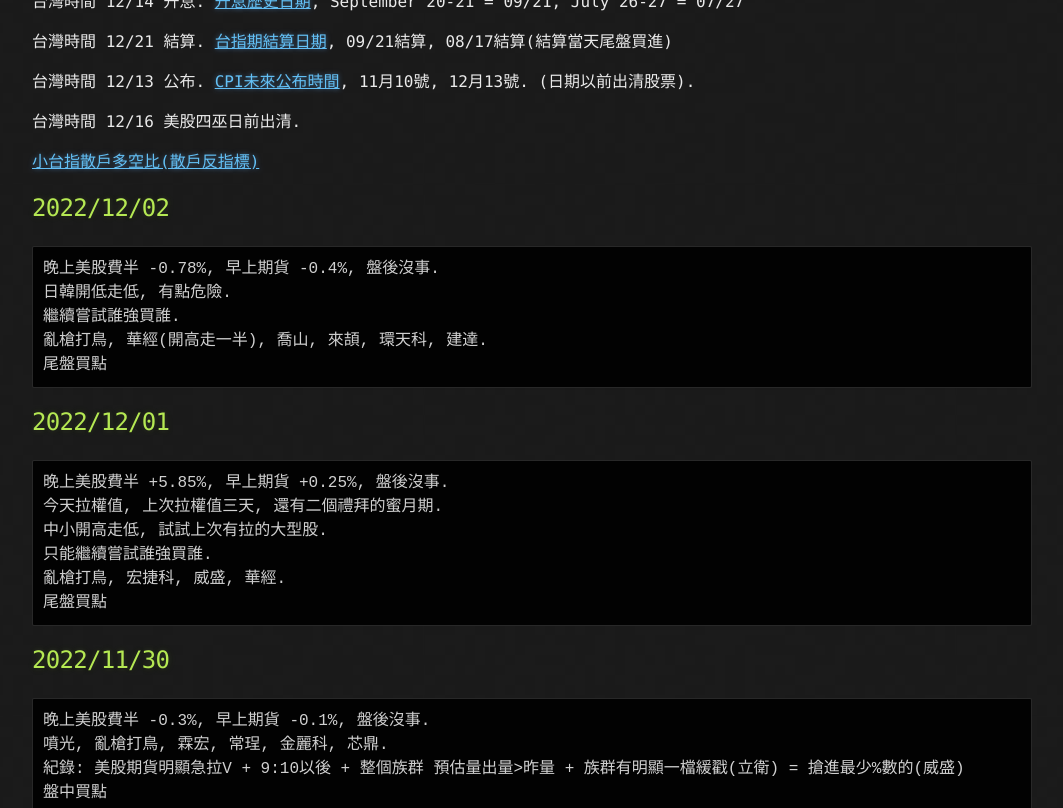
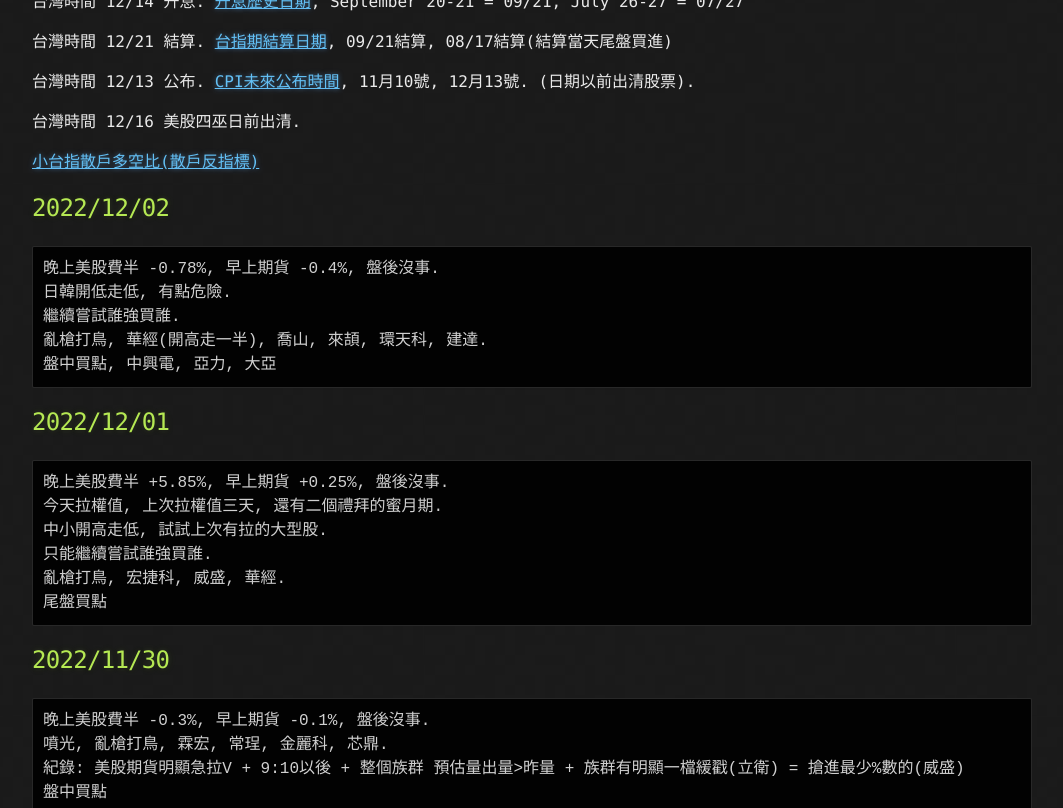
Before and after one commit to lepg5487/Stock_God, a Jekyll site: the page built from index.md, in a window 1280 px wide and 900 px high, scrolled down 348 px, cut to the strip 0-808 px from the top of the window. Shown: the whole strip, without its empty margins (108-1171 px from the left). Built offline with Jekyll 4.4.1, drawn with Linux system fonts in a browser that asks for light colours; our own code applies the rules of GitHub Pages for plain Markdown files.

Commit message:
Update index.md

````diff
--- a/index.md
+++ b/index.md
@@ -22,7 +22,7 @@ layout: testlayouts
 日韓開低走低, 有點危險.
 繼續嘗試誰強買誰.
 亂槍打鳥, 華經(開高走一半), 喬山, 來頡, 環天科, 建達.
-尾盤買點
+盤中買點, 中興電, 亞力, 大亞
 ```
 
 ## 2022/12/01
````
